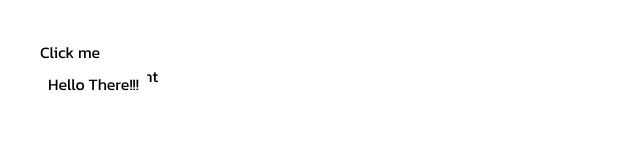
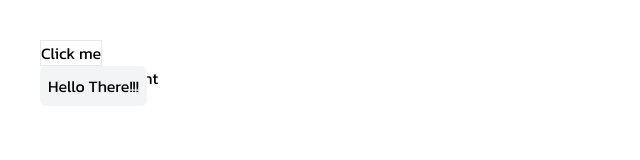
Before and after one commit to abhidatta0/react-reusables-tailwind, a React (Vite) app: page / in a window 1280 px wide. Both pictures are taken after a click on the button "Click me". Shown: the top 160 px of the page, without its empty margins (0-640 px from the left). Built offline with nearby package versions, Linux system fonts and the light colour scheme.

Commit message:
show Popover relative to Action - overflow-hidden case, onOpen, onClose props

```diff
--- a/src/components/Popover/Example.tsx
+++ b/src/components/Popover/Example.tsx
@@ -4,7 +4,7 @@ const Example = () => {
   return (
     <div className="p-10">
 
-      <Popover>
+      <Popover onOpen={()=> console.log('open')} onClose={()=> console.log('closed')}>
         <Popover.Action>Click me</Popover.Action>
         <Popover.Content>
           Hello There!!!
--- a/src/components/Popover/Popover.tsx
+++ b/src/components/Popover/Popover.tsx
@@ -1,11 +1,15 @@
 import React,{ ReactNode, createContext, useContext, useRef, useState } from "react";
+import {createPortal} from 'react-dom';
 
 type Props = {
   children: ReactNode,
+  onOpen?:()=> void,
+  onClose?:()=> void,
 }
 
 type PopoverContextType = {
   contentRef:React.MutableRefObject<HTMLDivElement|null>,
+  buttonRef:React.MutableRefObject<HTMLButtonElement|null>,
   isOpen: boolean,
   togglePopover:()=> void,
 }
@@ -18,31 +22,36 @@ const usePopoverContext = ()=>{
   }
   return context;
 }
-const Popover = ({children}:Props) => {
+const Popover = ({children, onClose, onOpen}:Props) => {
 
   const [isOpen, setIsOpen] = useState(false);
   const contentRef = useRef<HTMLDivElement | null>(null);
+  const buttonRef = useRef<HTMLButtonElement | null>(null);
 
   const togglePopover = ()=>{
     const newValue = !isOpen;
     setIsOpen(newValue);
 
-    if(newValue && contentRef.current){
-      const {top, left, height} = contentRef.current.getBoundingClientRect();
-      console.log({top, left, h: window.innerHeight, height});
+    if(newValue && contentRef.current && buttonRef.current){
+      const {top:bTop, left:bLeft, height:bHeight, bottom: bBottom} = buttonRef.current.getBoundingClientRect();
+      const contentPosition = bTop+bHeight;
 
-      const contentPosition = top+height;
-      if(contentPosition >= window.innerHeight){
-        contentRef.current.style.top = `-${height}px`
+      console.log({contentPosition,bTop,bBottom,bHeight, wh: window.innerHeight})
+      if(contentPosition <= window.innerHeight){
+        contentRef.current.style.top = `${bBottom}px`
       }else{
-        contentRef.current.style.top = '100%';
+        contentRef.current.style.top = `${bTop-bHeight-10}px`;
       }
+      contentRef.current.style.left = `${bLeft}px`;
+      onOpen?.()
+    }else{
+      onClose?.();
     }
   }
 
   return (
-    <PopoverContext.Provider value={{contentRef, isOpen,togglePopover}}>
-      <div className="relative">{children}</div>
+    <PopoverContext.Provider value={{contentRef, buttonRef, isOpen,togglePopover}}>
+      <div className="relative overflow-hidden">{children}</div>
     </PopoverContext.Provider>
   )
 }
@@ -56,15 +65,22 @@ type ActionProps={
     children: React.ReactNode,
 };
 const Action = (props:ActionProps) => {
-  const {togglePopover} = usePopoverContext();
+  const {togglePopover, buttonRef} = usePopoverContext();
+
+  const commonProps = {
+    ref:buttonRef,
+    onClick: togglePopover,
+    className: 'border'
+  };
+
   if('node' in props){
-    return <button onClick={togglePopover}>{props.node}</button>
+    return <button {...commonProps}>{props.node}</button>
   }
   if('children' in props){
-    return <button onClick={togglePopover}>{props.children}</button>
+    return <button {...commonProps}>{props.children}</button>
   }
   return (
-    <button onClick={togglePopover}>{props.label}</button>
+    <button {...commonProps}>{props.label}</button>
   )
 }
 
@@ -74,12 +90,12 @@ type ContentProps = {
 const Content = ({children}:ContentProps) => {
   const {isOpen, contentRef} = usePopoverContext();
 
-  const commonClassName = 'absolute top-full left-0 bg-white p-2 rounded-md text-black';
+  const commonClassName = 'absolute top-full left-0 bg-gray-100 p-2 rounded-md text-black';
   let className = commonClassName;
   if(!isOpen){
     className += ' invisible';
   };
-  return <div ref={contentRef} className={className}>{children}</div>;
+  return createPortal(<div ref={contentRef} className={className}>{children}</div>, document.body);
 }
 Popover.Action = Action;
 Popover.Content = Content;
```
